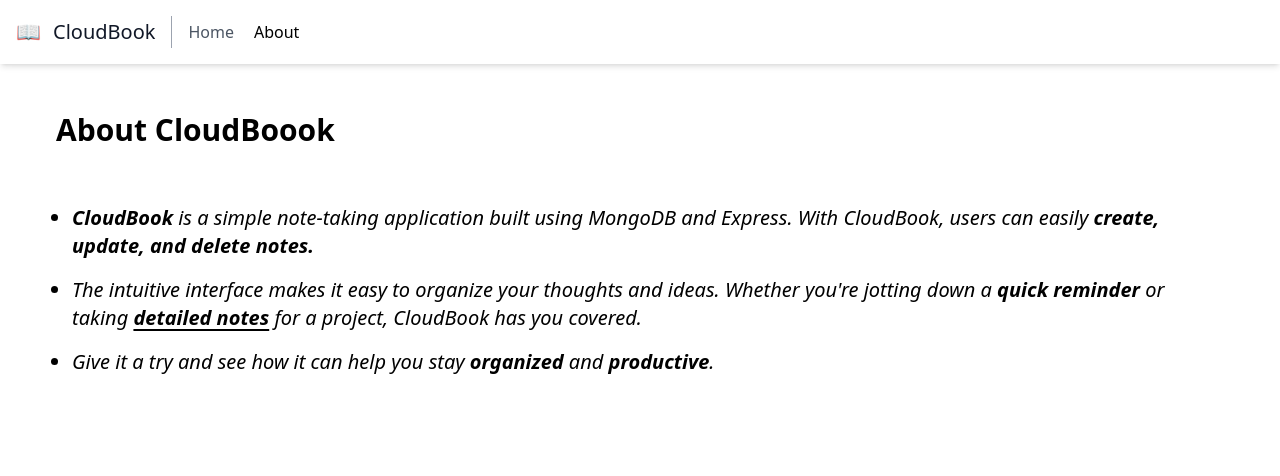
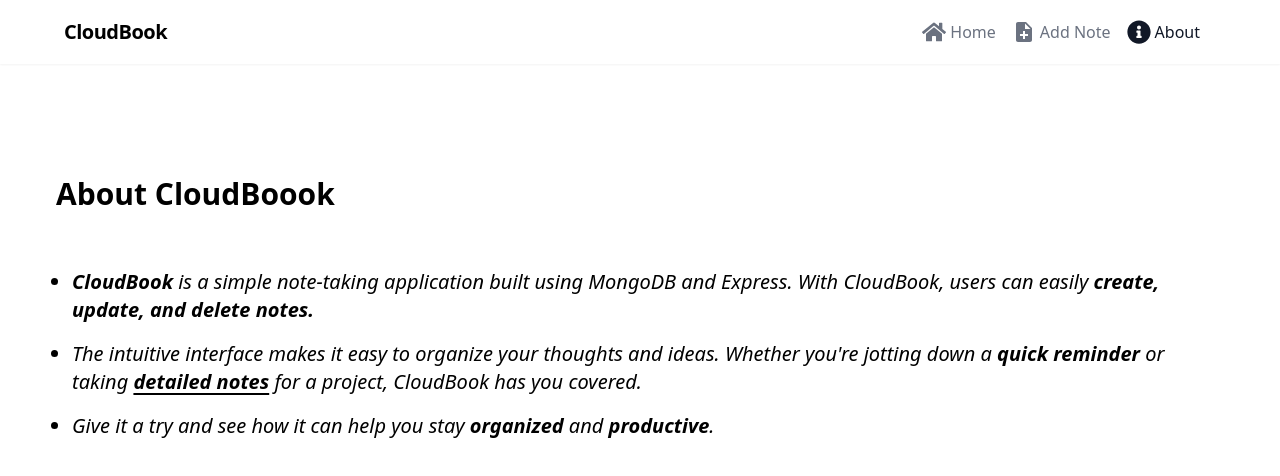
Before and after one commit to Prajapati-Shivam/Cloud-Book, a React (Create React App) app: page /about in a window 1280 px wide. Shown: the top 476 px of the page. Built offline with nearby package versions, Linux system fonts and the light colour scheme.

Commit message:
shifted add note button to navbar

```diff
--- a/src/component/AddNote.js
+++ b/src/component/AddNote.js
@@ -1,33 +1,52 @@
-import React, { useContext, useState } from 'react'
-import noteContext from '../context/notes/noteContext'
+import React, { useContext, useState } from "react";
+import noteContext from "../context/notes/noteContext";
+import Modal from "./Modal";
+
 const Addnote = () => {
-  const context = useContext(noteContext)
-  const { addNote } = context;
-  const [note, setNote] = useState({ title: "", description: "", tag: "" })
+  const context = useContext(noteContext);
+  const { addNote, addModalOpen, setAddModalOpen } = context;
+  const [note, setNote] = useState({ title: "", description: "", tag: "" });
+  const handleOpenModal = () => setAddModalOpen(true);
+  const handleCloseModal = () => setAddModalOpen(false);
+
   const handleSubmit = (e) => {
     e.preventDefault();
-    addNote(note.title, note.description, note.tag = "Personal");
-    setNote({ title: "", description: "", tag: "" })
-  }
+    addNote(note.title, note.description, note.tag=== "" ? "Personal" : note.tag);
+    setNote({ title: "", description: "", tag: "" });
+    setAddModalOpen(false);
+  };
 
   const handleChange = (e) => {
-    setNote({ ...note, [e.target.name]: e.target.value })
-  }
+    setNote({ ...note, [e.target.name]: e.target.value });
+  };
   return (
-    <div className="container px-5 py-10">
-      <div className="flex flex-col w-full mb-12">
-        <h1 className="sm:text-3xl text-2xl font-medium title-font mb-4 text-gray-900">
-          Add notes
-        </h1>
-        <p className="lg:w-2/3 mx-auto leading-relaxed text-base">
-          Fill in the details to add a new note.
-        </p>
+    <>
+      <button className="hidden" onClick={handleOpenModal}>
+        Open Modal
+      </button>
+      <Modal isOpen={addModalOpen} onClose={handleCloseModal}>
+        <div className="container p-2 sm:p-5">
+          <div className="flex justify-between items-center w-full mb-4">
+            <h2 className="sm:text-2xl text-xl font-medium title-font text-gray-900">
+              Add Note
+            </h2>
+
+            <button
+              type="button"
+              className="w-auto inline-flex justify-center rounded-md border border-gray-300 shadow-sm px-4 py-2 bg-white text-base font-medium text-gray-700 hover:bg-red-400 hover:text-white focus:outline-none sm:mt-0 sm:ml-3 sm:text-sm"
+              onClick={handleCloseModal}
+            >
+              Close
+            </button>
           </div>
-      <div className="lg:w-1/2 md:w-2/3 mx-auto">
+          <div className="mx-auto">
             <div className="flex flex-wrap -m-2">
               <div className="p-2 w-full">
                 <div className="relative">
-              <label htmlFor="title" className="leading-7 text-md text-gray-600">
+                  <label
+                    htmlFor="title"
+                    className="title leading-7 text-md text-gray-600"
+                  >
                     Title
                   </label>
                   <input
@@ -36,14 +55,17 @@
                     name="title"
                     value={note.title}
                     onChange={handleChange}
-                className="w-full bg-gray-100 bg-opacity-50 rounded border border-gray-300 focus:border-indigo-500 focus:bg-white focus:ring-2 focus:ring-indigo-200 text-base outline-none text-gray-700 py-1 px-3 leading-8 transition-colors duration-200 ease-in-out"
+                    className="w-full  bg-gray-100 bg-opacity-50 rounded border border-gray-300 focus:border-indigo-500 focus:bg-white focus:ring-2 focus:ring-indigo-200 text-base outline-none text-gray-700 py-1 px-3 leading-8 transition-colors duration-200 ease-in-out"
                     required
                   />
                 </div>
               </div>
               <div className="p-2 w-full">
                 <div className="relative">
-              <label htmlFor="tag" className="leading-7 text-md text-gray-600">
+                  <label
+                    htmlFor="tag"
+                    className="leading-7 text-md text-gray-600"
+                  >
                     Tag
                   </label>
                   <input
@@ -69,24 +91,32 @@
                     name="description"
                     onChange={handleChange}
                     className="w-full bg-gray-100 bg-opacity-50 rounded border border-gray-300 focus:border-indigo-500 focus:bg-white focus:ring-2 focus:ring-indigo-200 h-32 text-base outline-none text-gray-700 py-1 px-3 resize-none leading-6 transition-colors duration-200 ease-in-out"
-                value={note.description}
+                    defaultValue={note.description}
                     required
                   />
                 </div>
               </div>
               <div className="p-2 w-full">
                 <button
-              disabled={note.title.length < 3 || note.description.length < 3}
-              className={`${note.title.length < 3 || note.description.length < 3?'cursor-not-allowed':'cursor-pointer'} flex mx-auto text-white bg-indigo-500 border-0 py-2 px-8 focus:outline-none hover:bg-indigo-600 rounded text-lg`}
+                  disabled={
+                    note.title.length < 3 || note.description.length < 3
+                  }
+                  className={`${
+                    note.title.length < 3 || note.description.length < 3
+                      ? "cursor-not-allowed"
+                      : "cursor-pointer"
+                  }flex mx-auto text-white bg-indigo-500 border-0 py-2 px-8 focus:outline-none hover:bg-indigo-600 rounded-md text-lg`}
                   onClick={handleSubmit}
                 >
-              + Add Note
+                  Add Note
                 </button>
               </div>
             </div>
           </div>
         </div>
-  )
-}
+      </Modal>
+    </>
+  );
+};
 
-export default Addnote
+export default Addnote;
--- a/src/component/Navbar.js
+++ b/src/component/Navbar.js
@@ -1,53 +1,105 @@
-import { Link, useLocation, useNavigate } from 'react-router-dom'
+import { Link, useLocation, useNavigate } from "react-router-dom";
+import noteContext from "../context/notes/noteContext";
+import { FaHome, FaInfoCircle } from "react-icons/fa";
+import { BiLogOut } from "react-icons/bi";
+import { MdNoteAdd } from "react-icons/md";
+import { useContext } from "react";
 
 const Navbar = () => {
+  const context = useContext(noteContext)
+  const { setAddModalOpen } = context;
   const location = useLocation();
   const navigate = useNavigate();
   const navItems = [
     {
-      name: 'Home',
-      path: '/'
+      name: "Home",
+      logo: <FaHome />,
+      path: "/",
     },
     {
-      name: 'About',
-      path: '/about'
-    }
-  ]
+      name: "Add Note",
+      logo: <MdNoteAdd />,
+      path: "/",
+    },
+    {
+      name: "About",
+      logo: <FaInfoCircle />,
+      path: "/about",
+    },
+  ];
 
   const handleLogout = () => {
-    localStorage.removeItem('token');
-    navigate('/login');
-  }
+    localStorage.removeItem("token");
+    navigate("/login");
+  };
   return (
-    <nav className="text-gray-600 bg-white shadow-md z-10 body-font fixed top-0 w-full flex items-center">
-      <div className="container mx-auto flex flex-wrap p-4 flex-col sm:flex-row">
-        <Link to='/' className="flex title-font font-medium items-center text-gray-900 mb-4 md:mb-0">
-          <span className='text-xl'>📖</span>
-          <span className="ml-3 text-xl">CloudBook</span>
+    <div className="flex justify-between items-center h-16 bg-white text-black relative shadow-sm px-2 sm:px-8 md:px-16">
+      <Link to="/">
+        <span className="font-bold text-xl tracking-tight">CloudBook</span>
       </Link>
-        <nav className="md:mr-auto md:ml-4 md:py-1 md:pl-4 md:border-l md:border-gray-400	flex flex-wrap items-center text-base justify-center">
-          {navItems.map((item, index) => {
-            return (
+      <div className="sm:block hidden">
+        <div className="flex justify-between items-center">
+          {navItems.map((item) => (
             <Link
               to={item.path}
-                key={index}
-                className={`mr-5 text-gray text-md hover:text-gray-900 ${location.pathname === item.path ? 'font-medium text-black' : ''}`}
+              key={item.name}
+              onClick={() => {
+                if (item.name === "Add Note") {
+                  setAddModalOpen(true);
+                }
+              }}
+              className={`${
+                location.pathname === item.path
+                  ? "text-gray-900"
+                  : "text-gray-500"
+              } hover:text-gray-900 font-medium pr-4 text-md flex item-center`}
             >
-                {item.name}
+              <span className="text-2xl mr-1">{item.logo}</span>
+              <span>{item.name}</span>
             </Link>
-            )
-          })}
-        </nav>
-        {localStorage.getItem('token') &&
+          ))}
+          {localStorage.getItem("token") && (
             <button
               onClick={handleLogout}
-            className="inline-flex text-center items-center bg-gray-200 border-0 py-1 px-3 focus:outline-none hover:bg-gray-300 rounded text-base mt-4 md:mt-0">
+              className="inline-flex text-center items-center bg-gray-200 border-0 py-1 px-3 focus:outline-none hover:bg-gray-300 rounded text-md font-medium"
+            >
               Logout
-          </button>}
+            </button>
+          )}
         </div>
-    </nav>
+      </div>
+      <div className="block sm:hidden">
+        <div className="flex justify-between items-center">
+          {navItems.map((item) => (
+            <Link
+              to={item.path}
+              key={item.name}
+              onClick={() => {
+                if (item.name === "Add Note") {
+                  setAddModalOpen(true);
+                }
+              }}
+              className={`${
+                location.pathname === item.path
+                  ? "text-gray-900"
+                  : "text-gray-500"
+              } hover:text-gray-900 font-medium pr-4 text-xl`}
+            >
+              {item.logo}
+            </Link>
+          ))}
+          {localStorage.getItem("token") && (
+            <button
+              onClick={handleLogout}
+              className="inline-flex items-center 0 text-2xl"
+            >
+              <BiLogOut />
+            </button>
+          )}
+        </div>
+      </div>
+    </div>
+  );
+};
 
-  )
-}
-
-export default Navbar
+export default Navbar;
--- a/src/context/notes/noteState.js
+++ b/src/context/notes/noteState.js
@@ -5,7 +5,8 @@
   const host = "https://lively-puce-flip-flops.cyclic.app";
   const notesInitial = [];
   const [notes, setNotes] = useState(notesInitial);
-  const [isModalOpen, setIsModalOpen] = useState(false);
+  const [addModalOpen, setAddModalOpen] = useState(false);
+  const [updateModalOpen, setUpdateModalOpen] = useState(false);
 
   const [note, setNote] = useState({
     id: "",
@@ -79,7 +80,7 @@
   };
 
   const editNote = (currentNote) => {
-    setIsModalOpen(true);
+    setUpdateModalOpen(true);
     setNote({
       id: currentNote._id,
       etitle: currentNote.title,
@@ -99,8 +100,10 @@
         editNote,
         note,
         setNote,
-        isModalOpen,
-        setIsModalOpen,
+        addModalOpen,
+        setAddModalOpen,
+        updateModalOpen,
+        setUpdateModalOpen,
       }}
     >
       {props.children}
```
Also changed, not shown: src/component/Notes.js (+2 -18 lines), src/component/Update.js (+10 -10 lines). Lines whose indentation alone changed are shown as unchanged.
